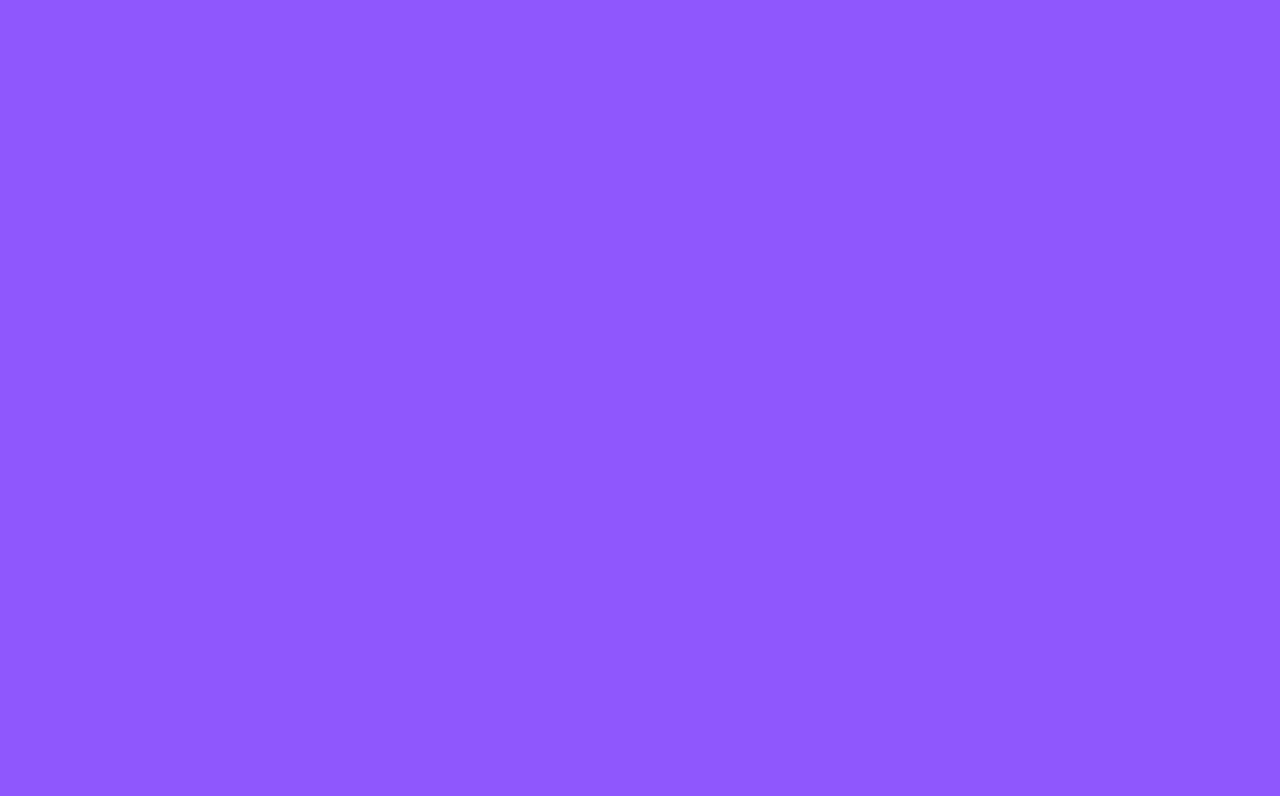
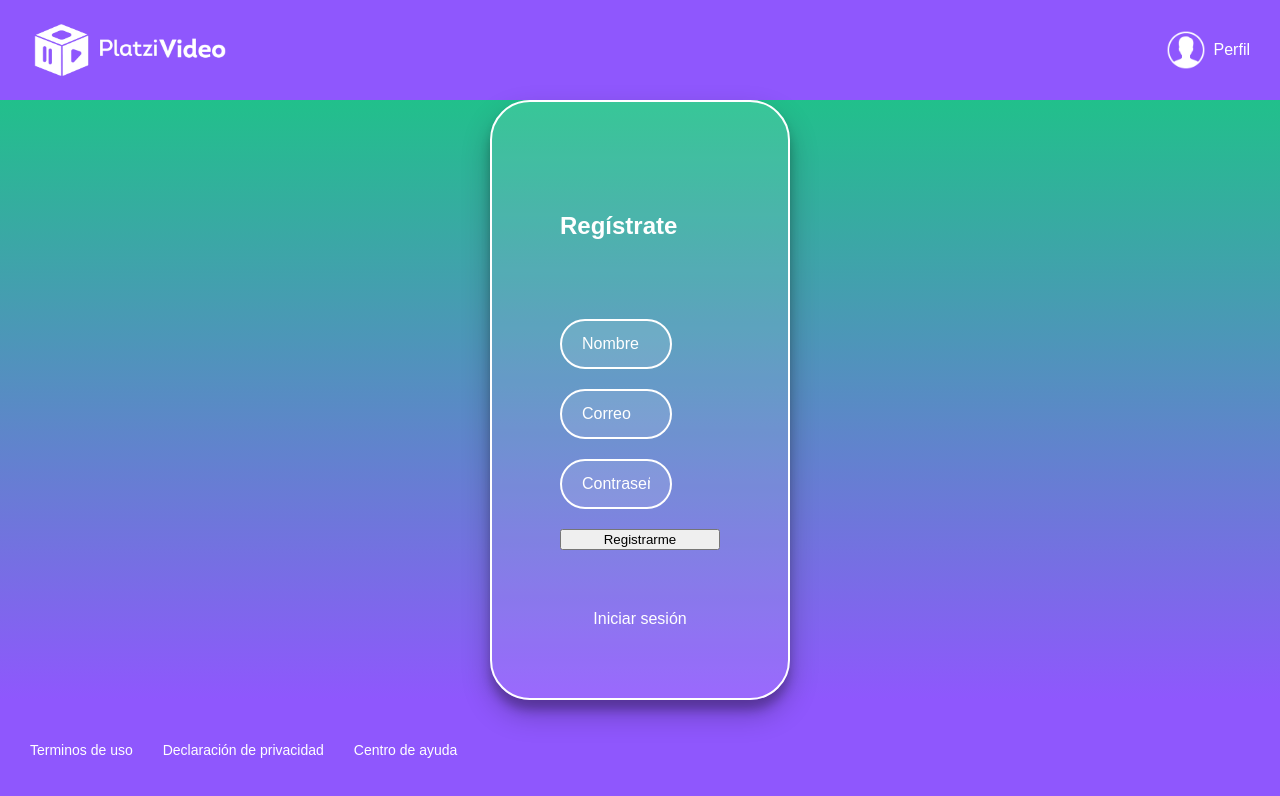
Before and after one commit to enmanuelCastillo5/EnmanuelVideo, a React app: page /register in a window 1280 px wide. Shown: the top 796 px of the page. Built offline with nearby package versions, Linux system fonts and the light colour scheme; a web font is replaced by a local one.

Commit message:
agregando register container, no found container y layout container

```diff
--- /dev/null
+++ b/src/assets/styles/component/Register.scss
@@ -0,0 +1,39 @@
+.register {
+    background-image: linear-gradient(#21c08b, #8f57fd);
+    display: flex;
+    align-items: center;
+    flex-direction: column;
+    justify-content: center;
+    padding: 0px 30px;
+    min-height: calc(100vh - 200px); /* El ancho será igual al tamaño de todo el height menos 200px (100px del header + 100px del footer) */
+  }
+
+  .register__container {
+    background-color: rgba(255,255,255,0.1);
+    border: 2px solid white;
+    border-radius: 40px;
+    box-shadow: 0 14px 28px rgba(0,0,0,0.25), 0 10px 10px rgba(0,0,0,0.22);
+    color: white;
+    display: flex;
+    flex-direction: column;
+    justify-content: space-around;
+    min-height: 600px;
+    padding: 60px 68px 40px;
+    width: 300px;
+  }
+
+  .register__container--form {
+    display: flex;
+    flex-direction: column;
+  }
+
+  .register__container a {
+    color: white;
+    font-size: 16px;
+    text-align: center;
+    text-decoration: none;
+  }
+
+  .register__container a:hover {
+    text-decoration: underline;
+  }
--- /dev/null
+++ b/src/component/Layout.jsx
@@ -0,0 +1,19 @@
+import React from 'react';
+import Header from './Header';
+import Footer from './Footer';
+
+
+const Layout = ({children}) => (
+    <div className='App'>
+        <Header />
+            {children}
+        <Footer />
+
+    </div>
+
+
+);
+
+
+
+export default Layout;
--- a/src/containers/Home.jsx
+++ b/src/containers/Home.jsx
@@ -17,8 +17,7 @@
     const initialState = useInitialState(API);
     return initialState.length === 0 ? <h1>Loading...</h1> : (
 
-        <div className="App">
-            <Header />
+        <React.Fragment>
             < Search />
             {initialState.mylist.length > 0 &&
             <Categories title="Mi lista">
@@ -46,9 +45,7 @@
           )}
                 </Carousel>
             </Categories>
-
-            <Footer />
-        </div>
+         </React.Fragment>
     );
 }
 
--- /dev/null
+++ b/src/containers/Register.jsx
@@ -0,0 +1,23 @@
+import React from 'react';
+import '../assets/styles/component/Register.scss';
+
+
+
+const Register = () => (
+    <section className="register">
+        <section className="register__container">
+            <h2>Regístrate</h2>
+                <form className="register__container--form">
+                    <input className="input" type="text" placeholder="Nombre" />
+                    <input className="input" type="text" placeholder="Correo" />
+                    <input className="input" type="password" placeholder="Contraseña" />
+                    <button className="button">Registrarme</button>
+                </form>
+            <a href="">Iniciar sesión</a>
+        </section>
+    </section>
+);
+
+
+
+export default Register;
--- /dev/null
+++ b/src/containers/notFound.jsx
@@ -0,0 +1,13 @@
+import React from 'react';
+
+
+
+const notFound = () => (
+    <React.Fragment>
+    <h1> no encontrado</h1>
+    </React.Fragment>
+);
+
+
+
+export default notFound;
--- a/src/routes/App.js
+++ b/src/routes/App.js
@@ -1,13 +1,22 @@
 import React from 'react';
-import { BrowserRouter, Route } from 'react-router-dom';
+import { BrowserRouter, Route, Switch } from 'react-router-dom';
 import Home from '../containers/Home';
 import Login from '../containers/Login';
+import Register from  '../containers/Register';
+import notFound from '../containers/notFound';
+import Layout from '../component/Layout';
 
 
 const App = () => (
     <BrowserRouter>
-        <Route exact path='/' component={Home} />
-        <Route exact path='/login' component={Login} />
+        <Layout>
+            <Switch>
+                <Route exact path='/' component={Home} />
+                <Route exact path='/login' component={Login} />
+                <Route exact path='/register' component={Register} />
+                <Route component={notFound} />
+            </Switch>
+        </Layout>
     </BrowserRouter>
 );
 
```
